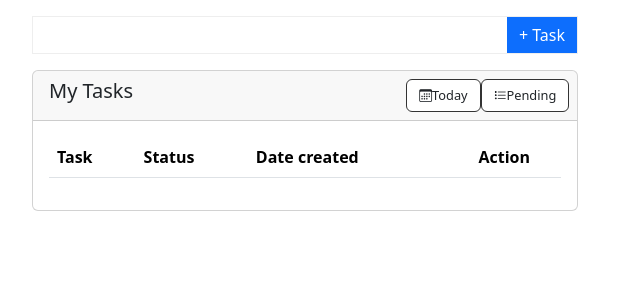
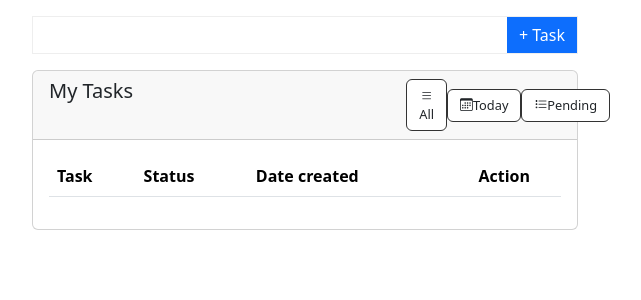
Before and after one commit to nkushh/to-do, a Django app: page / in a window 1280 px wide. Shown: the part 56-356 px from the top of the page, without its empty margins (335-976 px from the left). Run offline with Django 5.2, Linux system fonts and the light colour scheme; lists and menus that the app fills with data are empty.

Commit message:
refactored template for index page

```diff
--- a/templates/index.html
+++ b/templates/index.html
@@ -20,6 +20,7 @@
 					<div class="col-md-4"><h5>My Tasks</h5></div>
 					<div class="col-md-4" id="tasksHeader"></div>
 					<div class="col-md-4 btns-div">
+						<button class="btn default-btn" id="allTasksBtn"><i class="bi bi-list"></i> All</button>
 						<button class="btn default-btn" id="todayTasksBtn"><i class="bi bi-calendar3"></i> Today</button>
 						<button class="btn default-btn" id="pendingTasksBtn"><i class="bi bi-list-task"></i> Pending</button>
 					</div>
```
